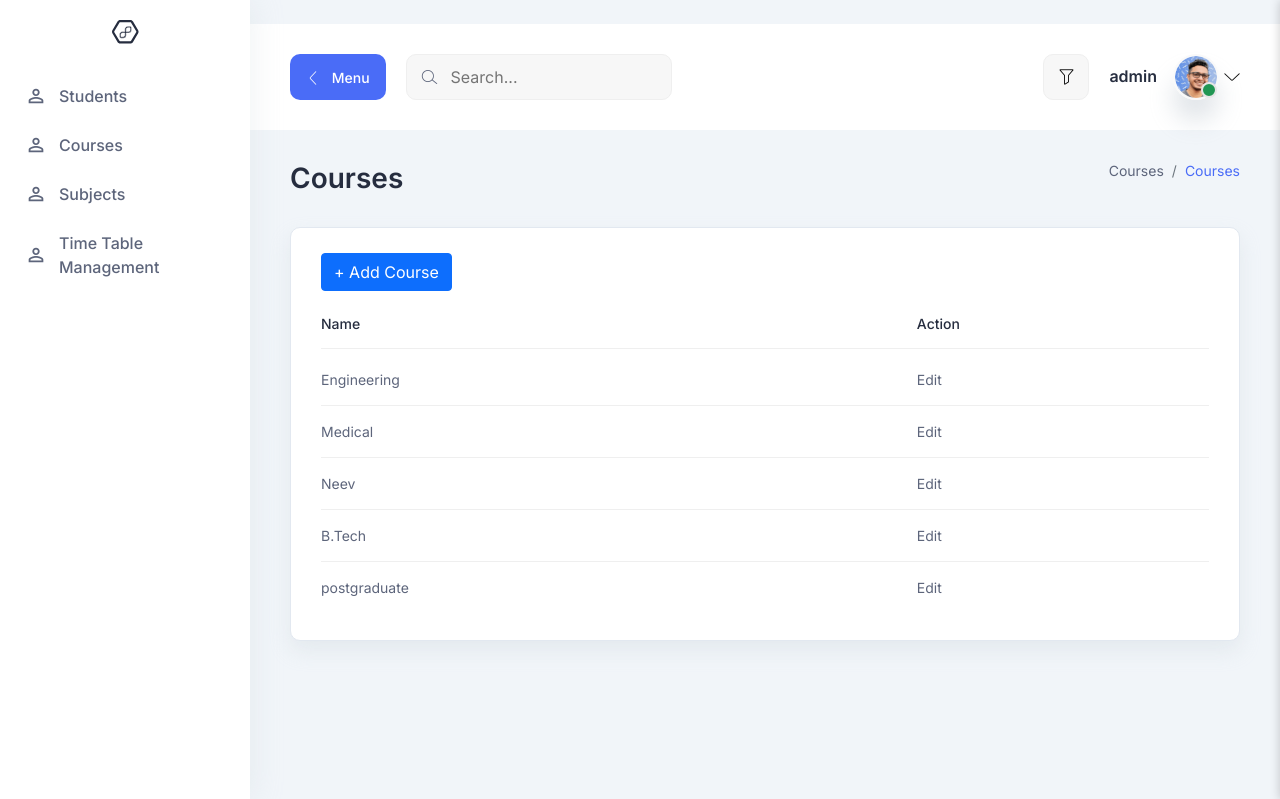
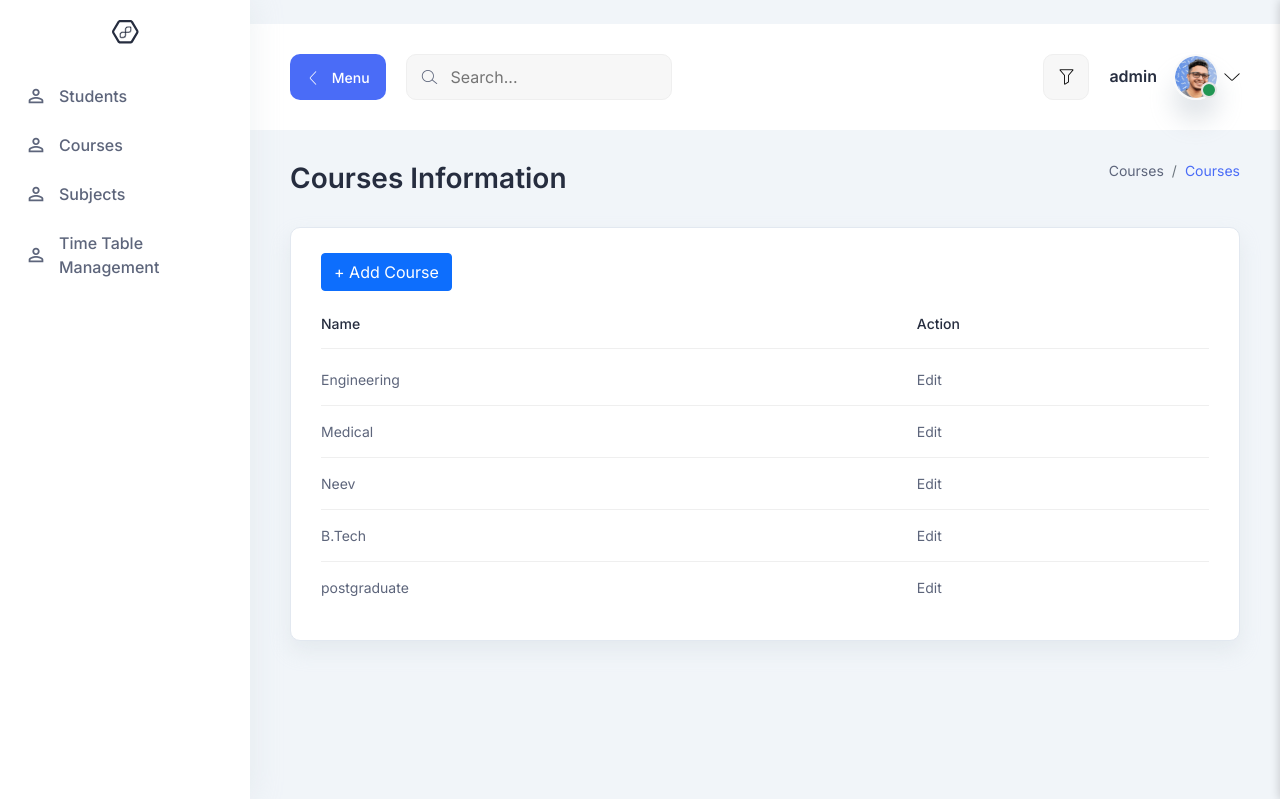
Before and after one commit to reddymahi251/mahicpp, a Django app: page /all-courses in a window 1280 px wide. Shown: the top 799 px of the page. Run offline with Django 3.2, Linux system fonts and the light colour scheme; the first user in the database is signed in; data comes from the database, SQL or seed files in the repository; some libraries are stand-ins or nearby versions.

Commit message:
Update courses.html

```diff
--- a/src/templates/courses.html
+++ b/src/templates/courses.html
@@ -10,7 +10,7 @@
         <div class="row align-items-center">
           <div class="col-md-6">
             <div class="title mb-30">
-              <h2>Courses</h2>
+              <h2>Courses Information</h2>
             </div>
           </div>
           <!-- end col -->
```
